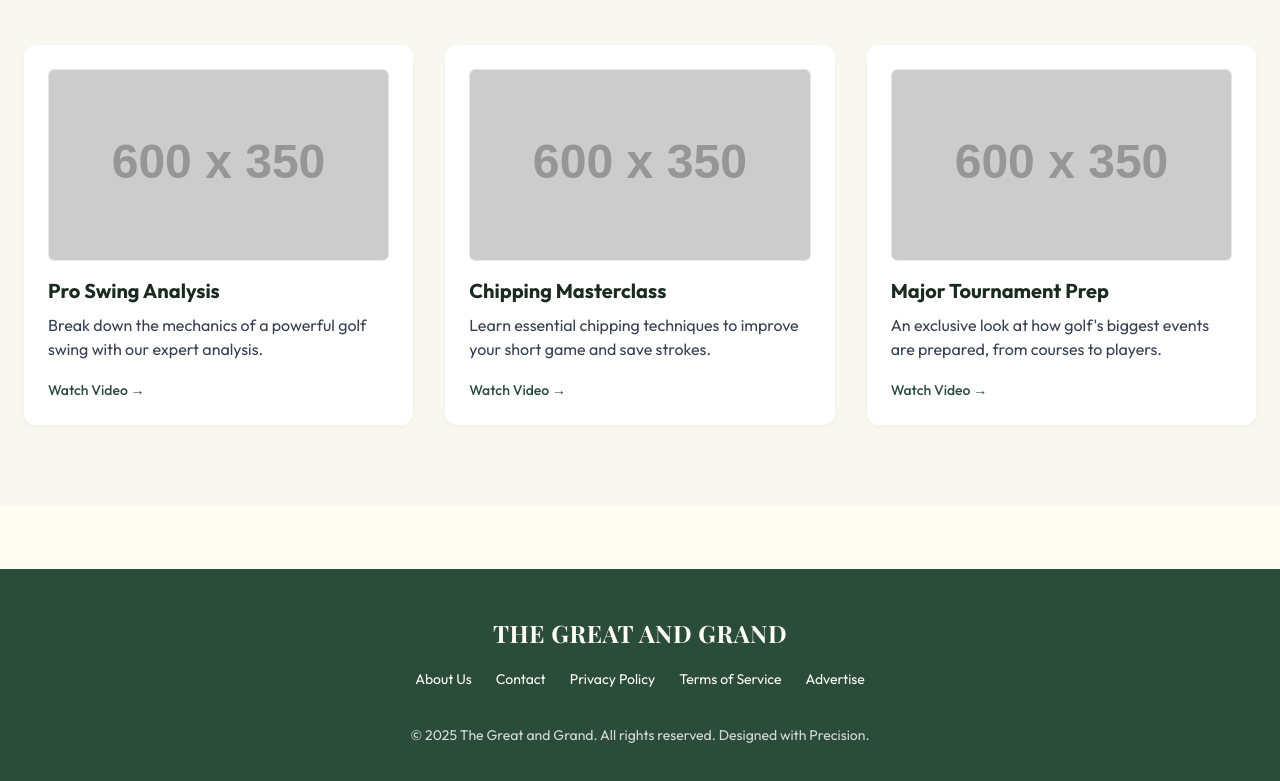
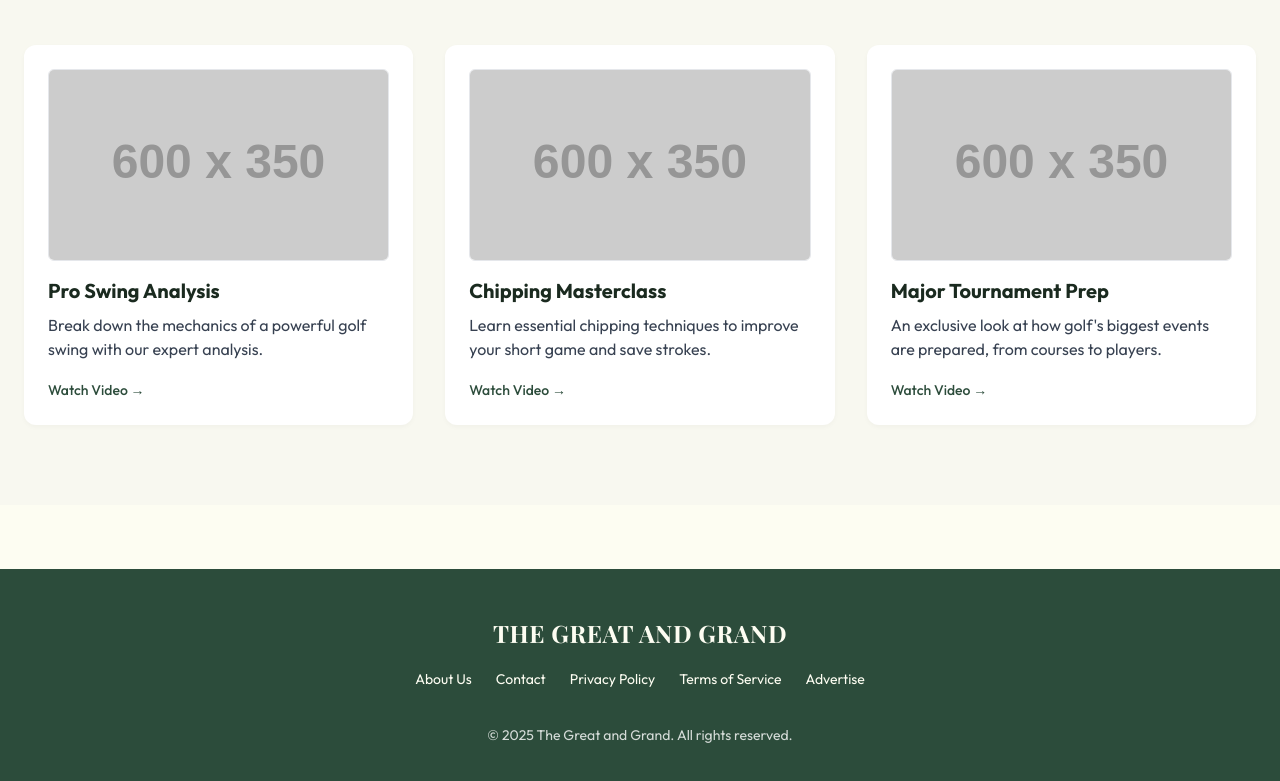
Before and after one commit to greatxgrand/greatandgrand, a plain HTML site: page index.html in a window 1280 px wide. Shown: the part 5242-6023 px from the top of the page. Drawn offline with nearby package versions, Linux system fonts and the light colour scheme; placeholder pictures from the web are drawn by us.

Commit message:
Update index.html

```diff
--- a/index.html
+++ b/index.html
@@ -201,7 +201,7 @@
                 <a href="#" class="hover:text-white transition duration-300 text-sm py-1">Terms of Service</a>
                 <a href="#" class="hover:text-white transition duration-300 text-sm py-1">Advertise</a>
             </nav>
-            <p class="text-white text-sm opacity-80">&copy; 2025 The Great and Grand. All rights reserved. Designed with Precision.</p>
+            <p class="text-white text-sm opacity-80">&copy; 2025 The Great and Grand. All rights reserved.</p>
         </div>
     </footer>
 
```
